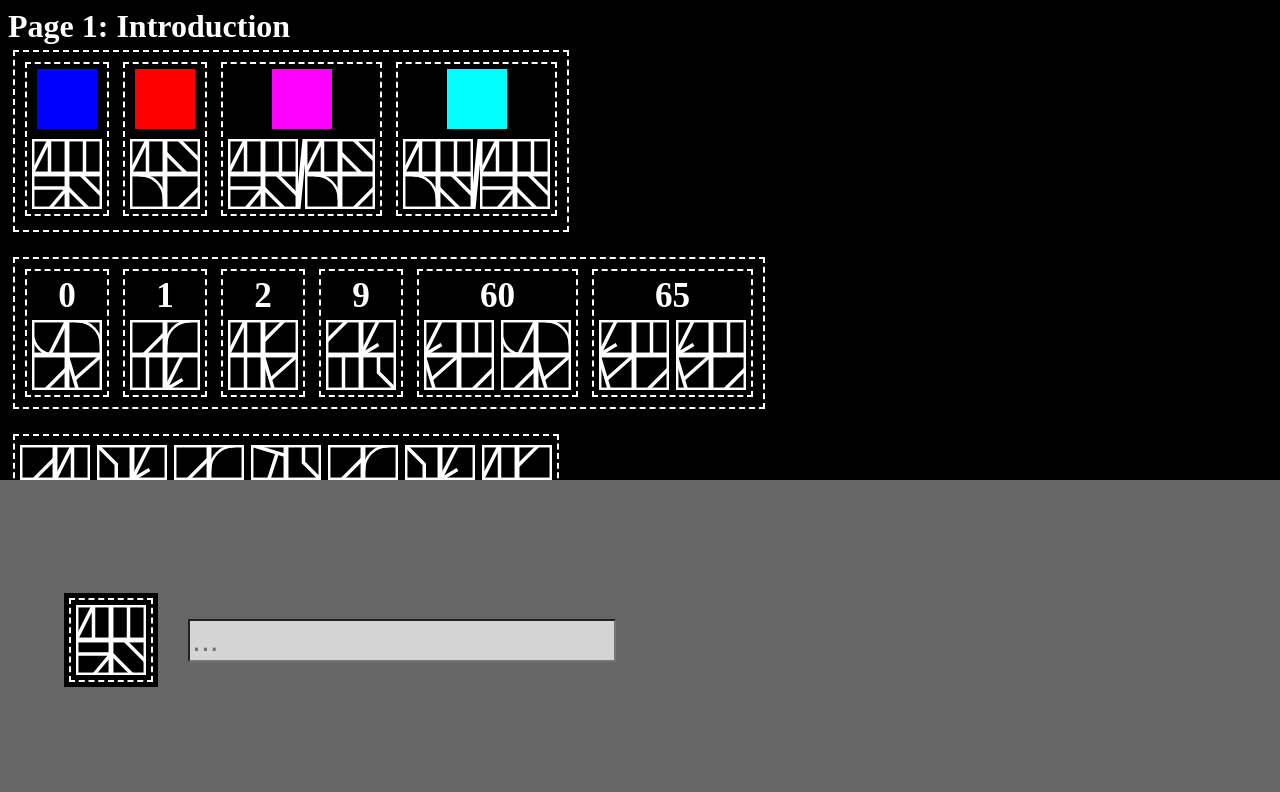
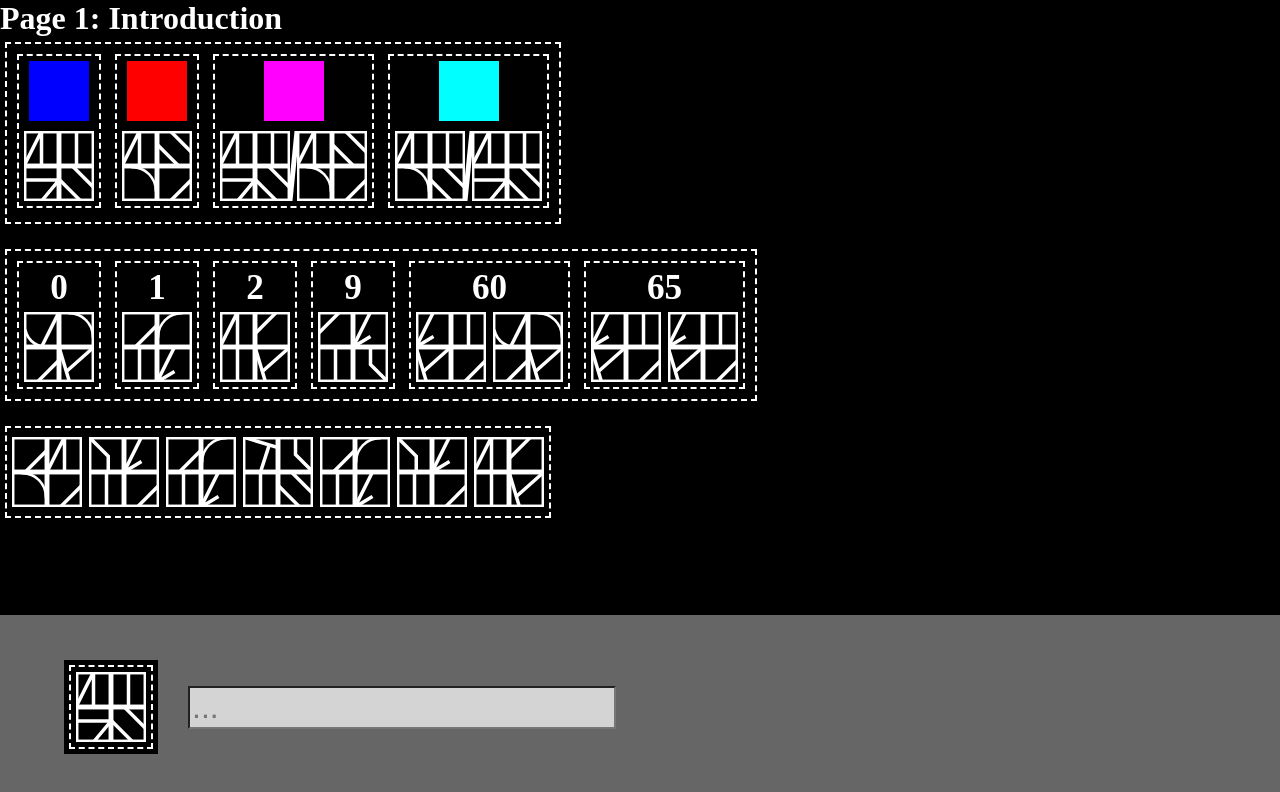
Before and after one commit to 00001H/00001h.github.io, a plain HTML site: page html/pages/1/page.html in a window 1280 px wide. Both pictures are taken after a click on the element 67 px from the left and 174 px from the top of the page. Drawn offline with Linux system fonts and the light colour scheme.

Commit message:
drawer and page scroll fix

```diff
--- a/html/css/page.css
+++ b/html/css/page.css
@@ -2,10 +2,15 @@ body{
     background-color: black;
     stroke: white;
     user-select: none;
+    margin: 0;
+    width: 100%;
+    height: 100vh;
+    display: grid;
 }
 #page{
     color: white;
-    position: absolute;
+    width: 100%;
+    overflow-y: auto;
 }
 w-sentence{
     display: none;
@@ -82,11 +87,10 @@ body{
     width: 100%;
     height: 0;
     left: 0;
-    bottom: 0;
     transition: height 0.3s;
     background-color: #666666;
-    position: absolute;
     display: flex;
+    align-self: flex-end;
 }
 .popup-box{
     z-index: 999;
--- a/html/scripts/main.js
+++ b/html/scripts/main.js
@@ -298,7 +298,7 @@ drawer.loadword = function(word){
     this.guessbox.value = getguess(word);
 }
 drawer.show = function(){
-    this.box.style.setProperty("height","40%");
+    this.box.style.setProperty("height","100%");
 }
 drawer.hide = function(){
     this.box.style.setProperty("height",0);
@@ -371,7 +371,7 @@ onload = function(){
             popup.trans();
         }
         onclick = function(e){
-            if(e.target === document.documentElement){
+            if(e.target === page){
                 drawer.hide();
             }
         }
```
